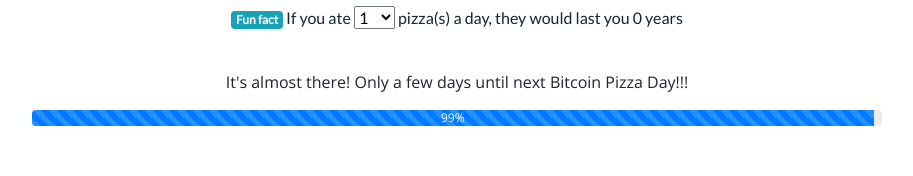
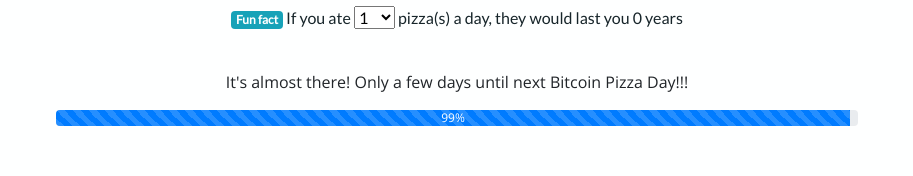
Before and after one commit to danielsto/twopizzas-manybitcoins, a React (Create React App) app: page / in a window 1280 px wide. Shown: the part 601-777 px from the top of the page, without its empty margins (183-1096 px from the left). Built offline with nearby package versions, Linux system fonts and the light colour scheme; no server answers.

Commit message:
Fixed lateral margins to make homogeneus

```diff
--- a/src/ProgressMessage.css
+++ b/src/ProgressMessage.css
@@ -1,4 +1,4 @@
 .progress-wrapper {
-    margin-top: 5vh;
+    margin: 5vh 3vh 0vh 3vh;
     font-family: 'Open Sans', sans-serif;
 }
```
